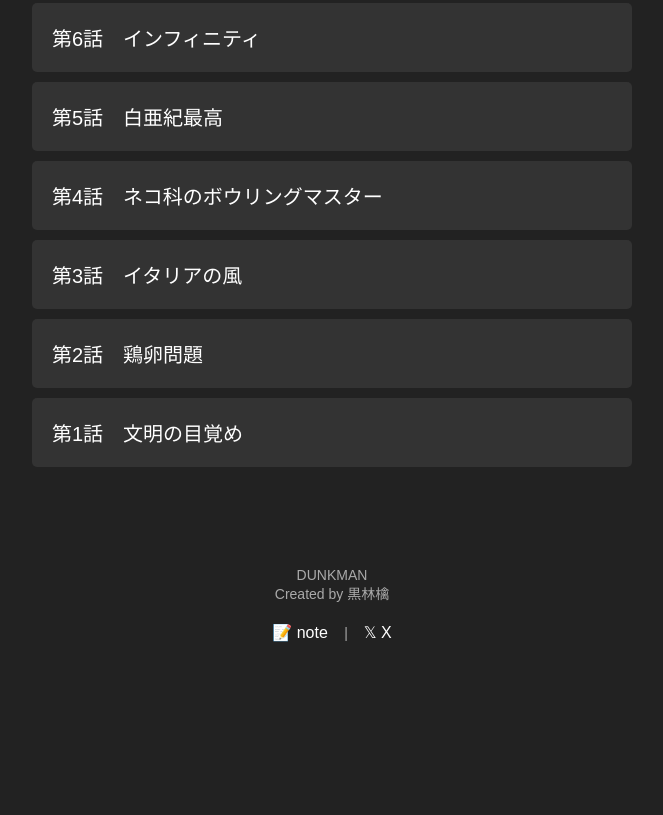
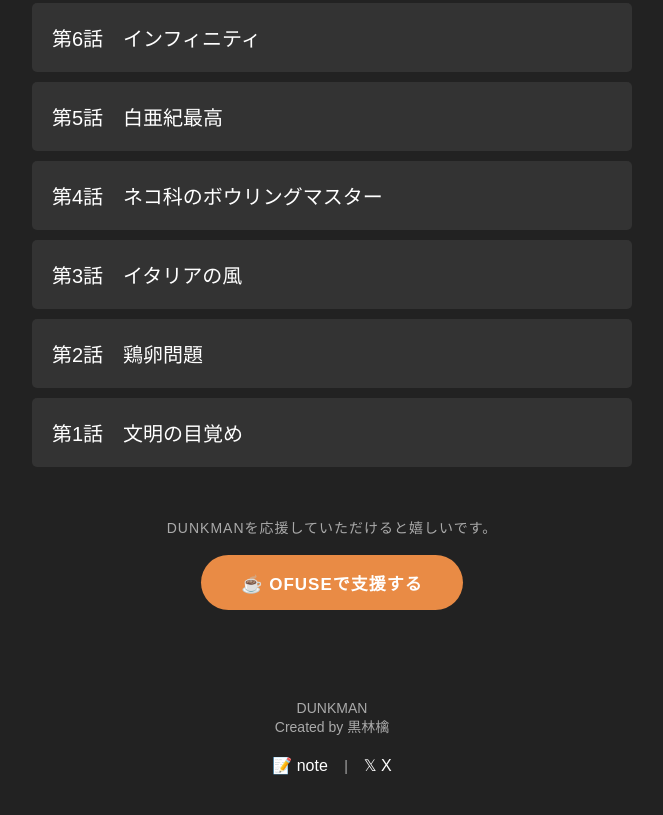
Before and after one commit to fkhr243250/dunkman.site, a plain HTML site: page index.html in a window 1280 px wide. Shown: the part 725-1540 px from the top of the page, without its empty margins (308-971 px from the left). Before the commit the page ends 1407 px from the top, so only its background shows below. Drawn offline with Linux system fonts and the light colour scheme.

Commit message:
Update index.html

```diff
--- a/index.html
+++ b/index.html
@@ -82,6 +82,37 @@
 
     .episode:hover {
       background: #444;
+    }
+
+    /* OFUSE支援ボタン */
+    .support {
+      text-align: center;
+      margin: 50px 20px 20px;
+    }
+
+    .support-message {
+      color: #aaa;
+      font-size: 14px;
+      margin-bottom: 18px;
+      letter-spacing: 1px;
+    }
+
+    .ofuse-button {
+      display: inline-block;
+      background: #e98b45;
+      color: white;
+      text-decoration: none;
+      padding: 15px 40px;
+      border-radius: 30px;
+      font-size: 17px;
+      font-weight: bold;
+      letter-spacing: 1px;
+      transition: 0.2s;
+    }
+
+    .ofuse-button:hover {
+      background: #f3a568;
+      transform: translateY(-2px);
     }
 
     /* フッター */
@@ -181,6 +212,22 @@
 
   </main>
 
+  <!-- OFUSE支援 -->
+  <div class="support">
+    <div class="support-message">
+      DUNKMANを応援していただけると嬉しいです。
+    </div>
+
+    <a
+      class="ofuse-button"
+      href="ここにOFUSEのURL"
+      target="_blank"
+      rel="noopener noreferrer"
+    >
+      ☕ OFUSEで支援する
+    </a>
+  </div>
+
   <!-- フッター -->
   <footer>
     DUNKMAN<br>
```
